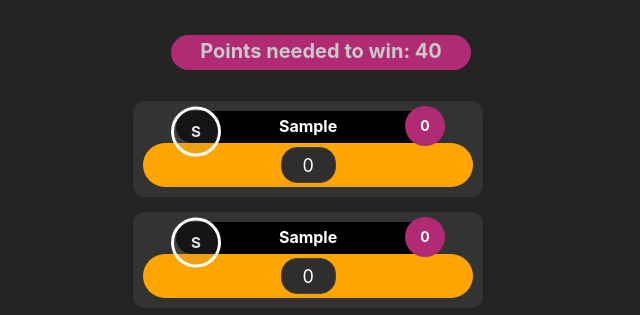
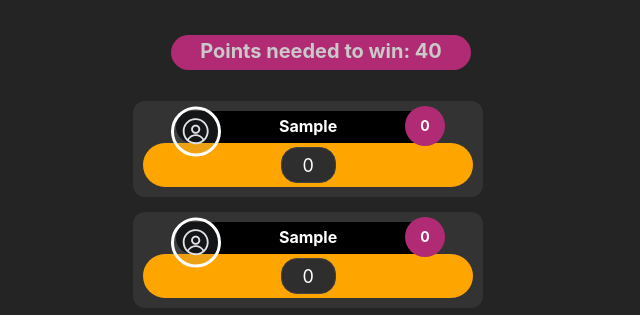
Before and after one commit to K0rmir/sspai, a React (Vite) app: page / in a window 1280 px wide. Both pictures are taken after typing "Sample", "Sample" into the empty fields and a click on the button "Create Game". Shown: the top 315 px of the page, without its empty margins (319-959 px from the left). Built offline with nearby package versions, Linux system fonts and the light colour scheme.

Commit message:
Add Zustand store

```diff
--- a/package.json
+++ b/package.json
@@ -28,7 +28,8 @@
     "@mantine/hooks": "7.14.1",
     "react": "^18.3.1",
     "react-dom": "^18.3.1",
-    "react-router-dom": "^6.27.0"
+    "react-router-dom": "^6.27.0",
+    "zustand": "^5.0.3"
   },
   "devDependencies": {
     "@eslint/js": "^9.12.0",
--- a/src/components/CreateGame/CreateGame.tsx
+++ b/src/components/CreateGame/CreateGame.tsx
@@ -1,28 +1,21 @@
-import { FC, useState } from 'react';
+import { FC } from 'react';
 import { Button, Group, Text, Stack, TextInput } from '@mantine/core';
 import { useForm } from '@mantine/form';
 import GameScorer from '../GameScorer/GameScorer';
 import GameOver from '@/components/GameOver/GameOver'
-import { PlayerInfo } from '@/interfaces/interfaces';
+// import { PlayerInfo } from '@/interfaces/interfaces';
 import styles from "./CreateGame.module.css";
 import genericStyles from "@/components/GenericStyles.module.css";
+import {gameStore} from "@/store/GameStore"
+import { PlayerInfo } from '@/interfaces/interfaces';
 
 const CreateGame: FC = () => {
 
-    const [gameCreated, setGameCreated] = useState<boolean>(false)
-    const [gameOver, setGameOver] = useState<boolean>(false)
-    const [playerNum, setPlayerNum] = useState<number>(2)
-    const [gameScore, setGameScore] = useState<number>(40)
-    const [playerInfo, setPlayerInfo] = useState<PlayerInfo>({
-        playerOne: { name: '', totalScore: 0 },
-        playerTwo: { name: '', totalScore: 0 },
-        playerThree: { name: '', totalScore: 0 },
-        playerFour: { name: '', totalScore: 0 },
-    })
+    const {gameCreated, gameOver, playerNum, playerInfo, setTotalGameScore, createPlayers, setGameCreated, setPlayerNum} = gameStore()
 
     const handleSetGameInfo = (playerCount: number, score: number) => {
         setPlayerNum(playerCount)
-        setGameScore(score)
+        setTotalGameScore(score)
     }
 
     const form = useForm({
@@ -35,14 +28,9 @@ const CreateGame: FC = () => {
     })
 
     const handleSubmit = (values: Record<keyof PlayerInfo, string>) => {
-        setGameCreated(true)
-        setPlayerInfo((prev) => ({
-            ...prev,
-            ...Object.fromEntries(Object.entries(values).map(([key, value]) => [
-                key,
-                {...prev[key as keyof PlayerInfo], name: value}
-            ]))
-        }))
+        const names = Object.values(values).filter((name) => name !== '')
+        createPlayers(names)
+        setGameCreated()
     }
 
     return (
@@ -79,7 +67,7 @@ const CreateGame: FC = () => {
             </Stack>
         </Stack>
         )}
-        {gameCreated && !gameOver && <GameScorer playerNum={playerNum} gameScore={gameScore} playerInfo={playerInfo} setPlayerInfo={setPlayerInfo} setGameOver={setGameOver}/>}
+        {gameCreated && !gameOver && <GameScorer />}
         {gameOver && <GameOver playerInfo={playerInfo} />}
         </Stack>
     )
--- a/src/components/GameScorer/GameScorer.tsx
+++ b/src/components/GameScorer/GameScorer.tsx
@@ -1,49 +1,37 @@
-import { Dispatch, FC, SetStateAction } from 'react';
+import { FC} from 'react';
 import { PlayerInfo } from '@/interfaces/interfaces';
 import { Button, Text, Stack, Group } from '@mantine/core';
 import { useForm } from '@mantine/form';
 import { PlayerCard } from '@/components/GameScorer/PlayerCard';
 import genericStyles from "@/components/GenericStyles.module.css";
 import  VisualScorer  from "@/components/VisualScorer/VisualScorer"
+import {gameStore} from "@/store/GameStore"
 
-type GameScorerProps = {
-    playerNum: number,
-    gameScore: number,
-    playerInfo: PlayerInfo,
-    setPlayerInfo: Dispatch<SetStateAction<PlayerInfo>>
-    setGameOver: Dispatch<SetStateAction<boolean>>
-}
+const GameScorer: FC = () => {
 
-const GameScorer: FC<GameScorerProps> = ({playerNum, gameScore, playerInfo, setPlayerInfo, setGameOver}) => {
+    const {playerInfo, playerNum, totalGameScore, updatePlayerScores, setGameOver} = gameStore()
+
+    const initialRoundScores = Object.entries(playerInfo).reduce((acc, [key]) => {
+        acc[key as keyof PlayerInfo] = 0
+        return acc
+    }, {} as Record<keyof PlayerInfo, number>)
 
     const form = useForm({
-        initialValues: {
-            playerOne: 0,
-            playerTwo: 0,
-            playerThree: 0,
-            playerFour: 0,
-        },
-    });
+        initialValues: initialRoundScores
+    })
 
     const handleSubmit = (values: typeof form.values) => {
 
-        const updatedPlayerScores = {
-            ...playerInfo,
-            playerOne: { ...playerInfo.playerOne, totalScore: playerInfo.playerOne.totalScore + values.playerOne},
-            playerTwo: { ...playerInfo.playerTwo, totalScore: playerInfo.playerTwo.totalScore + values.playerTwo},
-            playerThree: { ...playerInfo.playerThree, totalScore: playerInfo.playerThree.totalScore + values.playerThree},
-            playerFour: { ...playerInfo.playerFour, totalScore: playerInfo.playerFour.totalScore + values.playerFour}
-        }
+        updatePlayerScores(values)
 
-        setPlayerInfo(updatedPlayerScores)
-
-        if (Object.values((updatedPlayerScores)).some((player) => player.totalScore >= gameScore  )) {
-            setGameOver(true)
+        if (Object.values((playerInfo)).some((player) => player.totalScore >= totalGameScore  )) {
+            setGameOver()
         } else {
             form.reset()
         }
     }
 
+    // Function used to update predicted score from visual scorer
      const updatePlayerScoreField = (playerKey: string, predicatedScore: number) => {
         const validKeys = ['playerOne', 'playerTwo', 'playerThree', 'playerFour']
 
@@ -54,10 +42,9 @@ const GameScorer: FC<GameScorerProps> = ({playerNum, gameScore, playerInfo, setP
         }
     }
 
-
     return (
         <Stack align='center' justify='center'>
-            <Text fw={700} mt={35} size='xl' className={genericStyles.header}>Points needed to win: {gameScore}</Text>
+            <Text fw={700} mt={35} size='xl' className={genericStyles.header}>Points needed to win: {totalGameScore}</Text>
             <form onSubmit={form.onSubmit(handleSubmit)}>
                 <PlayerCard name={playerInfo.playerOne.name} totalScore={playerInfo.playerOne.totalScore} inputProps={form.getInputProps("playerOne")}  />
                 <PlayerCard name={playerInfo.playerTwo.name}  totalScore={playerInfo.playerTwo.totalScore} inputProps={form.getInputProps("playerTwo")} />
--- a/src/components/GameScorer/PlayerCard.tsx
+++ b/src/components/GameScorer/PlayerCard.tsx
@@ -3,7 +3,7 @@ import { Text, NumberInput, Badge, Avatar } from '@mantine/core';
 import styles from "./PlayerCard.module.css";
 
 type PlayerCardProps = {
-    name: string;
+    name: string | undefined;
     totalScore: number,
     inputProps: {
         value?: number | string,
@@ -11,11 +11,13 @@ type PlayerCardProps = {
     }
 }
 
+// TODO: Add images to avatar
+
 export const PlayerCard: FC<PlayerCardProps> = ({ name, totalScore, inputProps }) => {
     return (
         <div className={styles.playerCard}>
             <div className={styles.header}>
-                <Avatar  radius="xl" name={name[0]} className={styles.avatar} />
+                <Avatar  radius="xl" className={styles.avatar} />
                 <Text className={styles.name}>{name}</Text>
                 <Badge className={styles.scoreBadge}>{totalScore}</Badge>
             </div>
--- /dev/null
+++ b/src/components/Header/Header.tsx
@@ -0,0 +1,22 @@
+import { FC } from 'react';
+import { Group } from '@mantine/core';
+// import  VisualScorer  from "@/components/VisualScorer/VisualScorer"
+import { GameHistory } from './HeaderButtons/GameHistory';
+
+export const Header: FC = () => {
+
+    // Looks like we're going to have to add some kind of global store / context as I now need to access game state data from a higher up component.
+    // Buttons should be rendered in header depending on game state.
+    // Game creation view - History button
+    // Game started / in progress - Visual scorer button
+    // Game over view - History button
+
+    return (
+        <Group align='space-between'>
+           {/* <VisualScorer  /> */}
+           <GameHistory/>
+
+        </Group>
+    )
+
+}
--- /dev/null
+++ b/src/components/Header/HeaderButtons/GameHistory.tsx
@@ -0,0 +1,7 @@
+import { FC } from 'react';
+
+export const GameHistory: FC = () => {
+    return (
+        <></>
+    )
+}
--- a/src/interfaces/interfaces.ts
+++ b/src/interfaces/interfaces.ts
@@ -11,8 +11,10 @@ export interface Prediction {
     tagName: string
 }
 
+export type PlayerNum = "playerOne" | "playerTwo" | "playerThree" | "playerFour"
+
 export type Player = {
-    name: string,
+    name?: string,
     totalScore: number,
 }
 
--- a/src/pages/Home.page.tsx
+++ b/src/pages/Home.page.tsx
@@ -1,10 +1,12 @@
 import CreateGame from '@/components/CreateGame/CreateGame';
+import { Header } from '@/components/Header/Header';
 // import { ColorSchemeToggle } from '../components/ColorSchemeToggle/ColorSchemeToggle';
 // import { VisualScorer } from '../components/VisualScorer/VisualScorer';
 
 export function HomePage() {
   return (
     <>
+      <Header/>
       <CreateGame />
       {/* <VisualScorer /> */}
       {/* <ColorSchemeToggle /> */}
--- /dev/null
+++ b/src/store/GameStore.tsx
@@ -0,0 +1,68 @@
+import {create} from "zustand"
+import { PlayerInfo} from '@/interfaces/interfaces';
+
+type GameStore = {
+    playerInfo: PlayerInfo,
+    totalGameScore: number,
+    setTotalGameScore: (score: number) => void,
+    playerNum: number,
+    setPlayerNum: (num: number) => void
+    gameCreated: boolean,
+    setGameCreated: () => void
+    gameOver: boolean,
+    setGameOver: () => void
+    createPlayers: (names: string[]) => void
+    updatePlayerScores: (scores: Record<keyof PlayerInfo, number>) => void
+
+}
+
+const playerKeys = ["playerOne", "playerTwo", "playerThree", "playerFour"]
+
+export const gameStore= create<GameStore>((set) => {
+
+    return {
+        playerInfo: {
+            playerOne: {name: "", totalScore: 0},
+            playerTwo: {name: "", totalScore: 0},
+            playerThree: {name: "", totalScore: 0},
+            playerFour: {name: "", totalScore: 0},
+        },
+        playerNum: 2,
+        totalGameScore: 40,
+        gameCreated: false,
+        gameOver: false,
+
+        setTotalGameScore: (score) => set(() => ({ totalGameScore: score })),
+        setGameCreated: () => set((state) => ({gameCreated: !state.gameCreated})),
+        setGameOver: () => set((state) => ({gameOver: !state.gameOver})),
+        setPlayerNum: (num) => set(() => ({ playerNum: num})),
+
+        createPlayers: (names) => set(() => ({
+            playerInfo: names.reduce((acc, name, i) => {
+                const key = playerKeys[i] as keyof PlayerInfo
+                acc[key] = { name, totalScore: 0 }
+                return acc
+            }, {} as PlayerInfo)
+        })),
+
+        updatePlayerScores: (scores) => set((state) => ({
+            playerInfo: Object.entries((scores)).reduce((acc, [key,roundScore]) => {
+                const playerInfoKey = key as keyof PlayerInfo
+                acc[playerInfoKey] = { ...state.playerInfo[playerInfoKey], totalScore: state.playerInfo[playerInfoKey].totalScore + roundScore}
+                return acc
+            },{} as PlayerInfo)
+
+        })),
+
+
+
+    }
+
+
+
+
+
+
+
+
+})
```
Also changed, not shown: src/components/GameOver/GameOver.tsx (+4 -4 lines), 2 other files (tests, documents, lock files or other folders).
